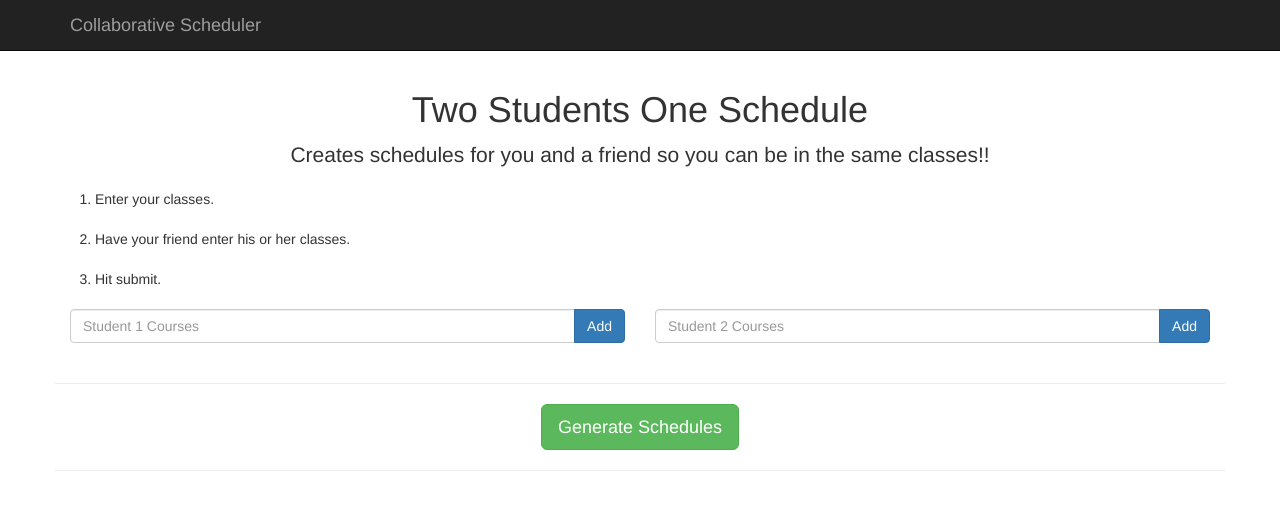
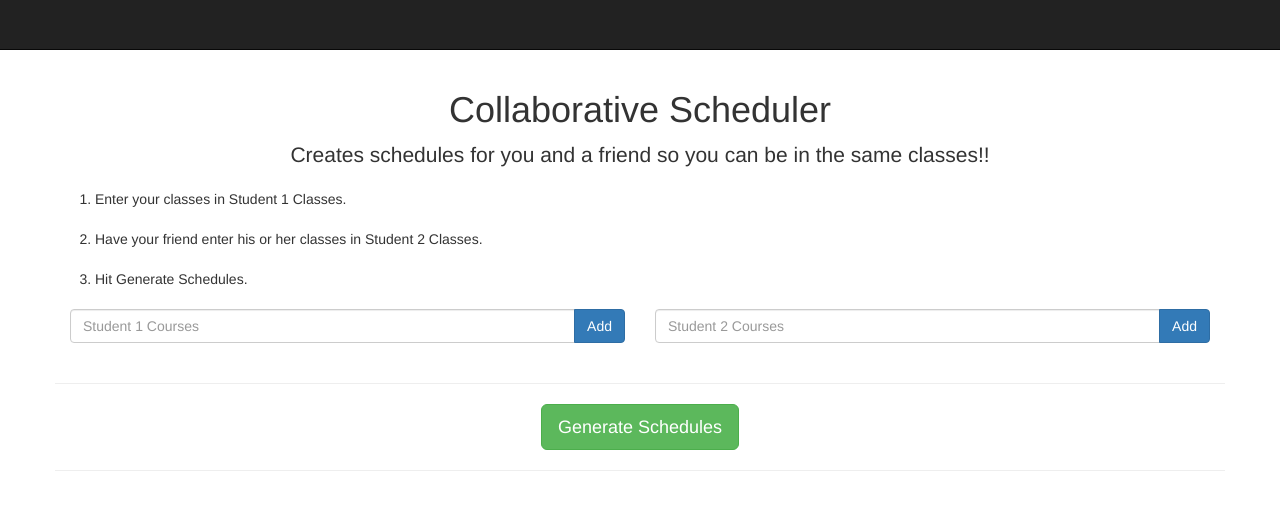
Before and after one commit to saiarvindg/daemondash2017, a website: page public/index.html in a window 1280 px wide. Drawn offline with nearby package versions, Linux system fonts and the light colour scheme; no server answers.

```diff
--- a/public/index.html
+++ b/public/index.html
@@ -48,8 +48,8 @@
                     <span class="icon-bar"></span>
                     <span class="icon-bar"></span>
                 </button>
-                -->
-                <a class="navbar-brand" href="#">Collaborative Scheduler</a>
+
+                <a class="navbar-brand" href="#">Collaborative Scheduler</a> -->
             </div>
             <!-- Collect the nav links, forms, and other content for toggling -->
             <div class="collapse navbar-collapse" id="bs-example-navbar-collapse-1">
@@ -77,7 +77,7 @@
 
         <div class="row">
             <div class="col-lg-12 text-center">
-                <h1>Two Students One Schedule</h1>
+                <h1>Collaborative Scheduler</h1>
                 <p class="lead">Creates schedules for you and a friend so you can be in the same classes!!</p>
 
             </div>
@@ -87,9 +87,9 @@
             <div class="row">
             <div class="col-xs-12" style="padding: 0 40px">
                 <ol class="list-group">
-                    <li class="list-group">Enter your classes.</li>
-                    <li class="list-group">Have your friend enter his or her classes.</li>
-                    <li class="list-group">Hit submit.</li>
+                    <li class="list-group">Enter your classes in Student 1 Classes.</li>
+                    <li class="list-group">Have your friend enter his or her classes in Student 2 Classes.</li>
+                    <li class="list-group">Hit Generate Schedules.</li>
                 </ol>
             </div>
             </div>
```
